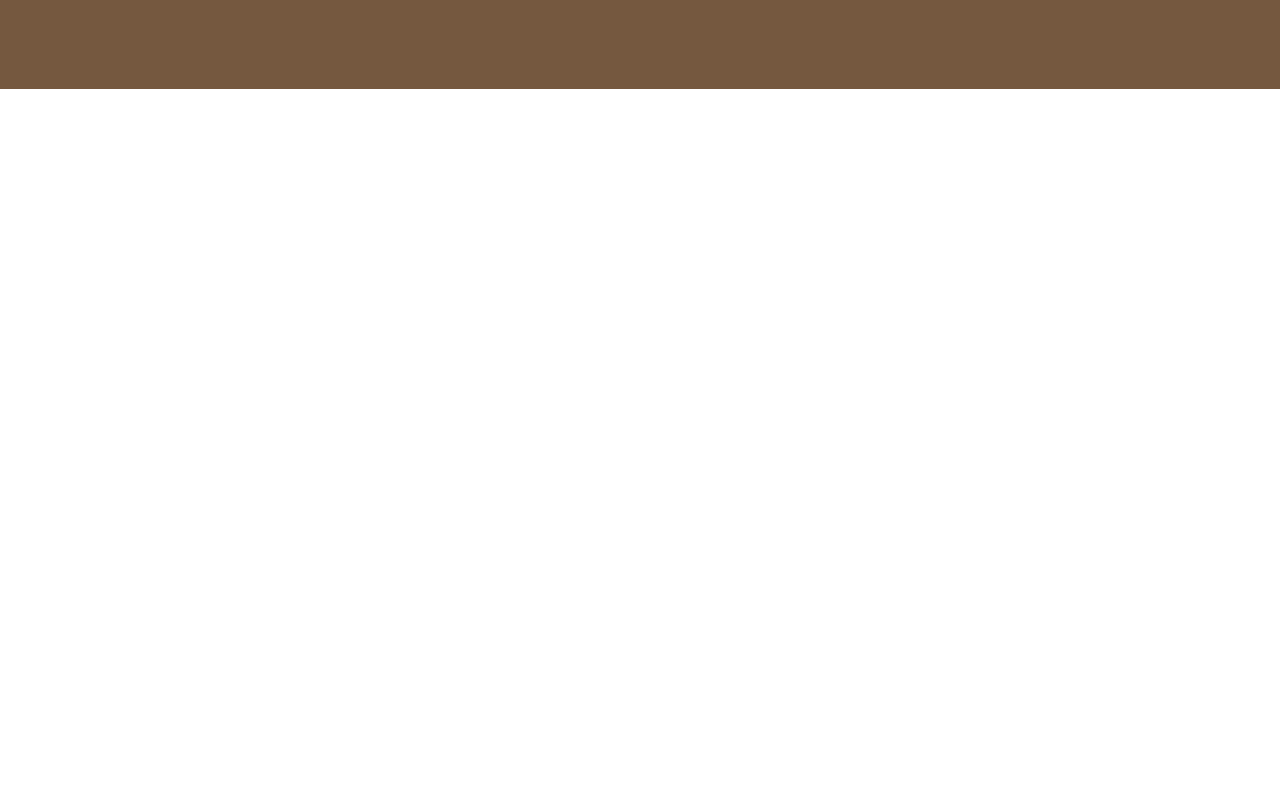
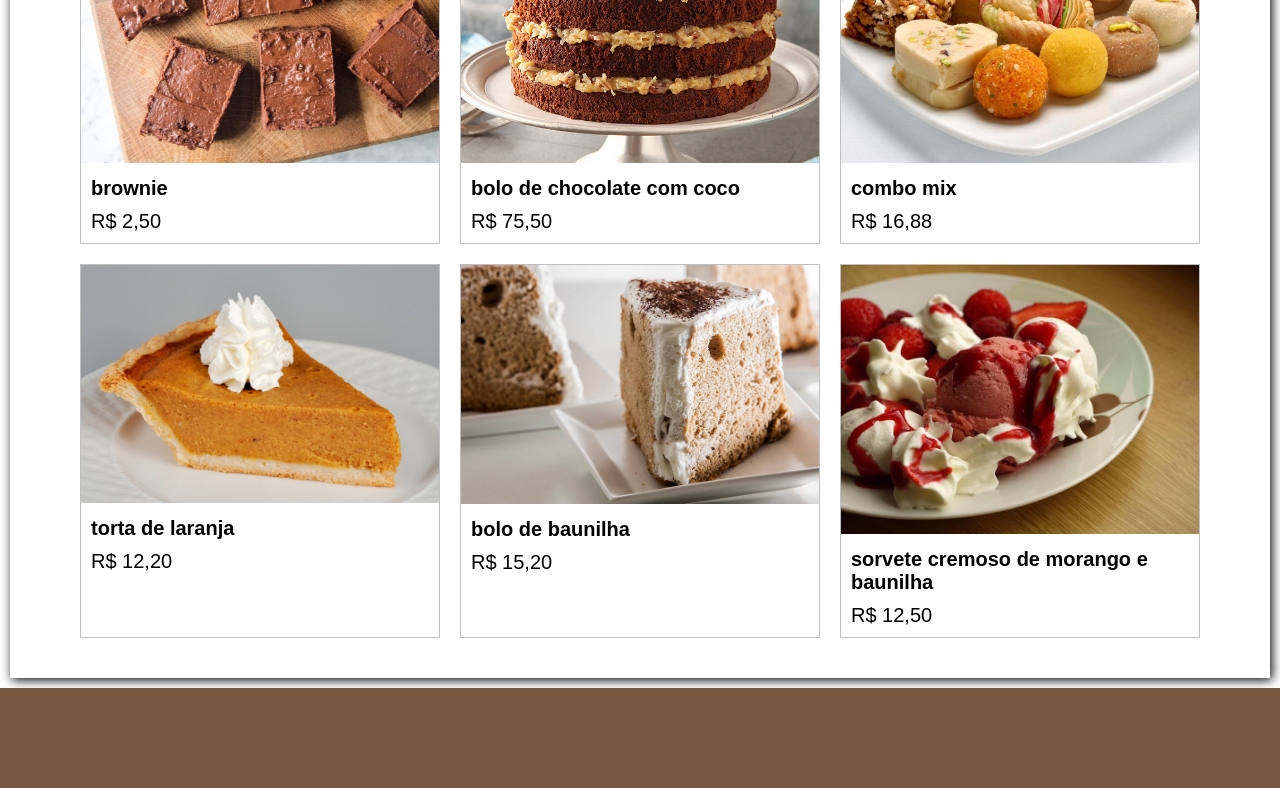
Before and after one commit to guifrans23/cafeteria, a plain HTML site: page 3-31032022/2-30032022/Cafeteria/cardapio.html in a window 1280 px wide. Shown: the part 2528-3316 px from the top of the page. Before the commit the page ends 2617 px from the top, so only its background shows below. Drawn offline with Linux system fonts and the light colour scheme.

Commit message:
adição de recursos  para pagina de cardapio

```diff
--- a/3-31032022/2-30032022/Cafeteria/cardapio.html
+++ b/3-31032022/2-30032022/Cafeteria/cardapio.html
@@ -79,15 +79,15 @@
        <!-- início da linha dos salgados -->
        <div id="linha">
            <div>
-               <img src="img/salgado.jpg" alt="">
-               <h4></h4>
-               <p>R$ </p>
+               <img src="img/salgado.jpg" alt="torta de frango recheado">
+               <h4>torta de frango recheado</h4>
+               <p>R$ 20,40 </p>
            </div>
 
            <div>
-               <img src="img/salgado1.jpg" alt="">
-               <h4></h4>
-               <p>R$ </p>
+               <img src="img/salgado1.jpg" alt="torta de frango">
+               <h4>torta de frango</h4>
+               <p>R$ 16,30</p>
            </div>
 
            <div>
@@ -119,6 +119,51 @@
        </div>
 
       <!--fim da linha dos Salgados -->
+
+      <h3>Doces</h3>
+       <!-- início da linha dos doces -->
+       <div id="linha">
+        <div>
+            <img src="img/doce.jpg" alt="brownie">
+            <h4>brownie</h4>
+            <p>R$ 2,50</p>
+        </div>
+
+        <div>
+            <img src="img/doce1.jpg" alt="bolo de chocolate com coco">
+            <h4>bolo de chocolate com coco</h4>
+            <p>R$ 75,50 </p>
+        </div>
+
+        <div>
+            <img src="img/doce2.jpg" alt="combo mix">
+            <h4>combo mix</h4>
+            <p>R$ 16,88</p>
+        </div>
+
+        <div>
+            <img src="img/doce4.jpg" alt="torta de laranja">
+            <h4>torta de laranja</h4>
+            <p>R$ 12,20 </p>
+        </div>
+
+        <div>
+            <img src="img/doce6.jpg" alt="bolo de baunilha">
+            <h4>bolo de baunilha</h4>
+            <p>R$ 15,20 </p>
+        </div>
+
+            <div>
+                <img src="img/sobremesa1.jpg" alt="sorvete cremoso de morango e baunilha">
+                <h4> sorvete cremoso de morango e baunilha</h4>
+                <p>R$ 12,50 </p>
+            </div>
+
+
+
+    </div>
+
+   <!--fim da linha dos doces  -->
     </main>
 
     <footer>
```
